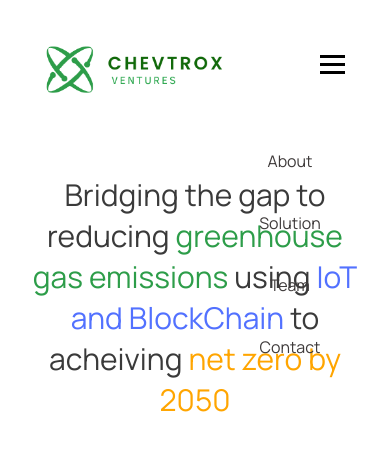
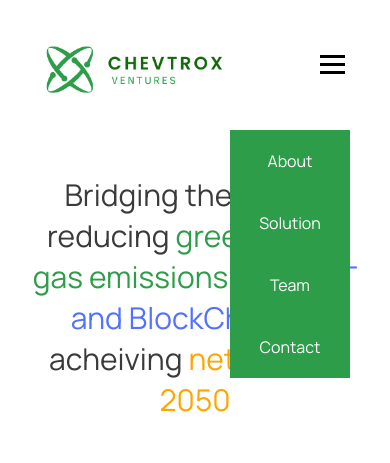
Before and after one commit to boluwatifee/chemotronix, a plain HTML site: page index.html in a window 390 px wide. Both pictures are taken after a click on the element 332 px from the left and 64 px from the top of the page. Shown: the top 463 px of the page. Drawn offline with Linux system fonts and the light colour scheme.

Commit message:
fixed hover color for contact button :octocat:

```diff
--- a/style.css
+++ b/style.css
@@ -123,6 +123,11 @@ h2{
 .contactbtn a{
     color: white;
 }
+
+.contactbtn:hover a{
+    color: #2D9D49;
+}
+
 .aim{
     margin: 0;
 }
@@ -280,6 +285,14 @@ hr{
      text-align: center;
  }
 @media screen and (max-width: 768px) {
+    ul li {
+        background-color: #2D9D49;
+    }
+
+    ul li a {
+        color: white;
+    }
+
     .logo img{
         width: 190px;
     }
@@ -318,6 +331,14 @@ hr{
 }
 
 @media screen and (max-width: 480px) {
+
+    ul li {
+        background-color: #2D9D49 !important;
+    }
+
+    ul li a {
+        color: white;
+    }
 
     .hero-section h2{
         padding-bottom: 65px;
```
